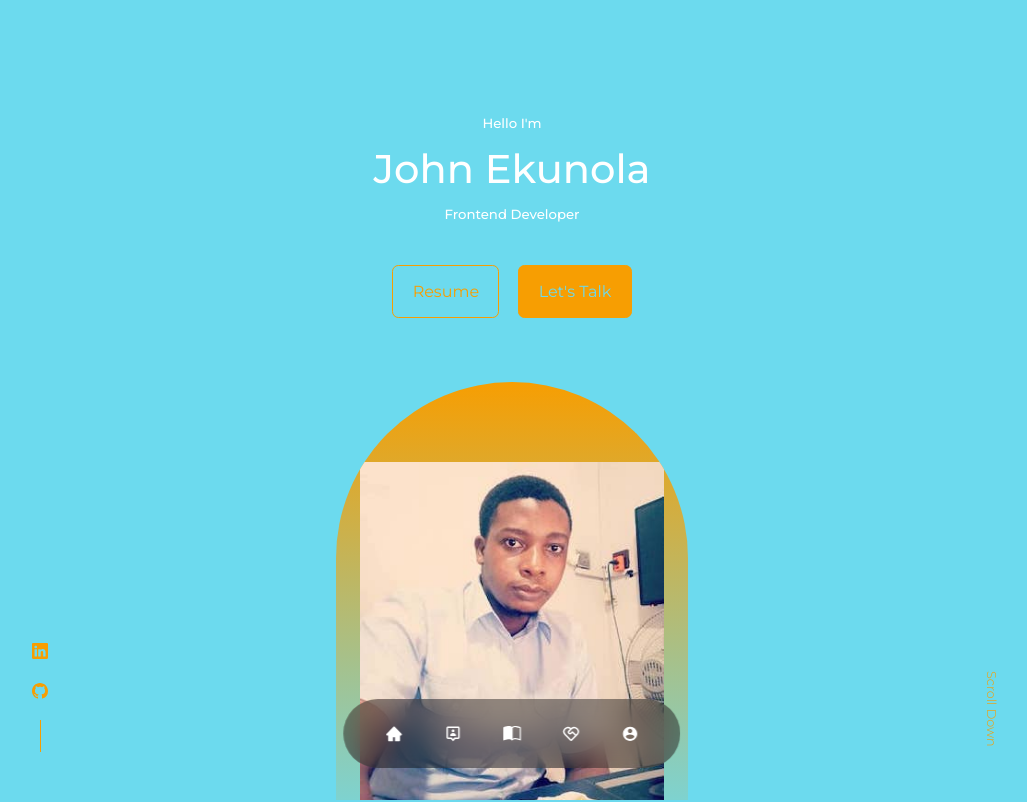
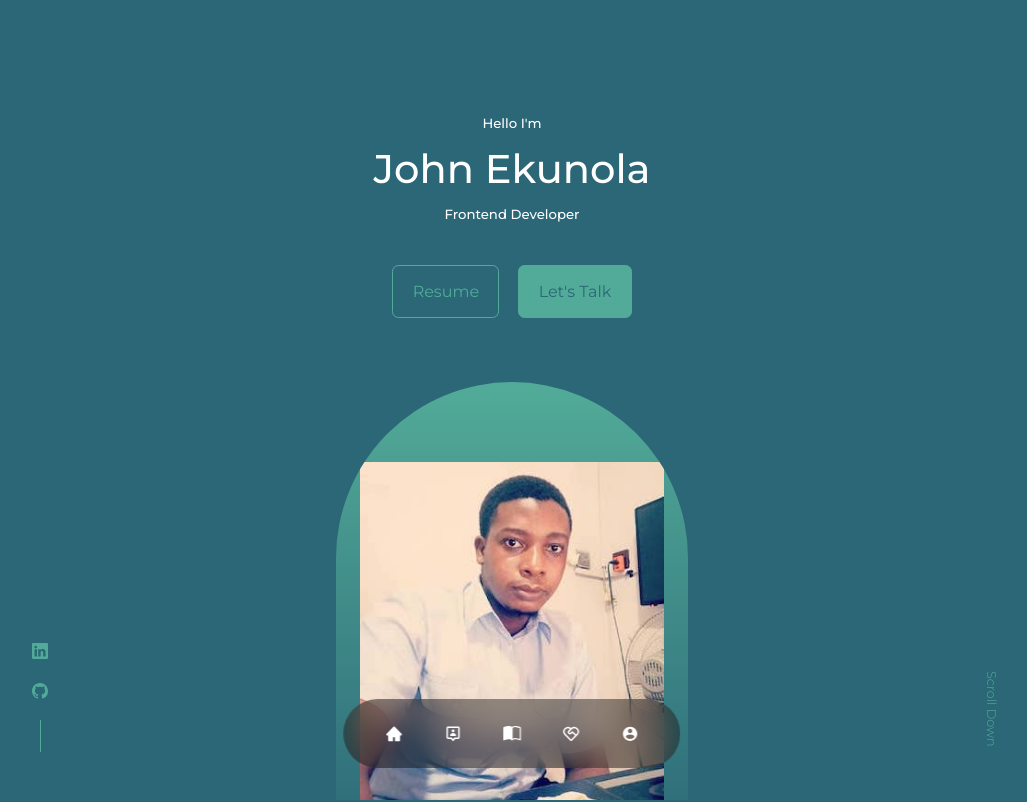
Before and after one commit to Jizzyjay/john-react-portfolio, a React (Create React App) app: page / in a window 1280 px wide. Shown: the top 802 px of the page, without its empty margins (128-1155 px from the left). Built offline with nearby package versions, Linux system fonts and the light colour scheme.

Commit message:
changed colors

```diff
--- a/src/index.css
+++ b/src/index.css
@@ -11,10 +11,10 @@
 }
 
 :root {
-    --color-bg: #6cdaee;
-    --color-bg-variant: #0074e1;
-    --color-primary: #f79e02;
-    --color-primary-variant: rgba(16, 231, 220, 0.4);
+    --color-bg: #2b6777;
+    --color-bg-variant: #c8d8e4;
+    --color-primary: #52ab98;
+    --color-primary-variant: rgba(82, 171, 152, 0.4);
     --color-white: #fff;
     --color-light: rbga(255, 255, 255, 0.6);
 
```
